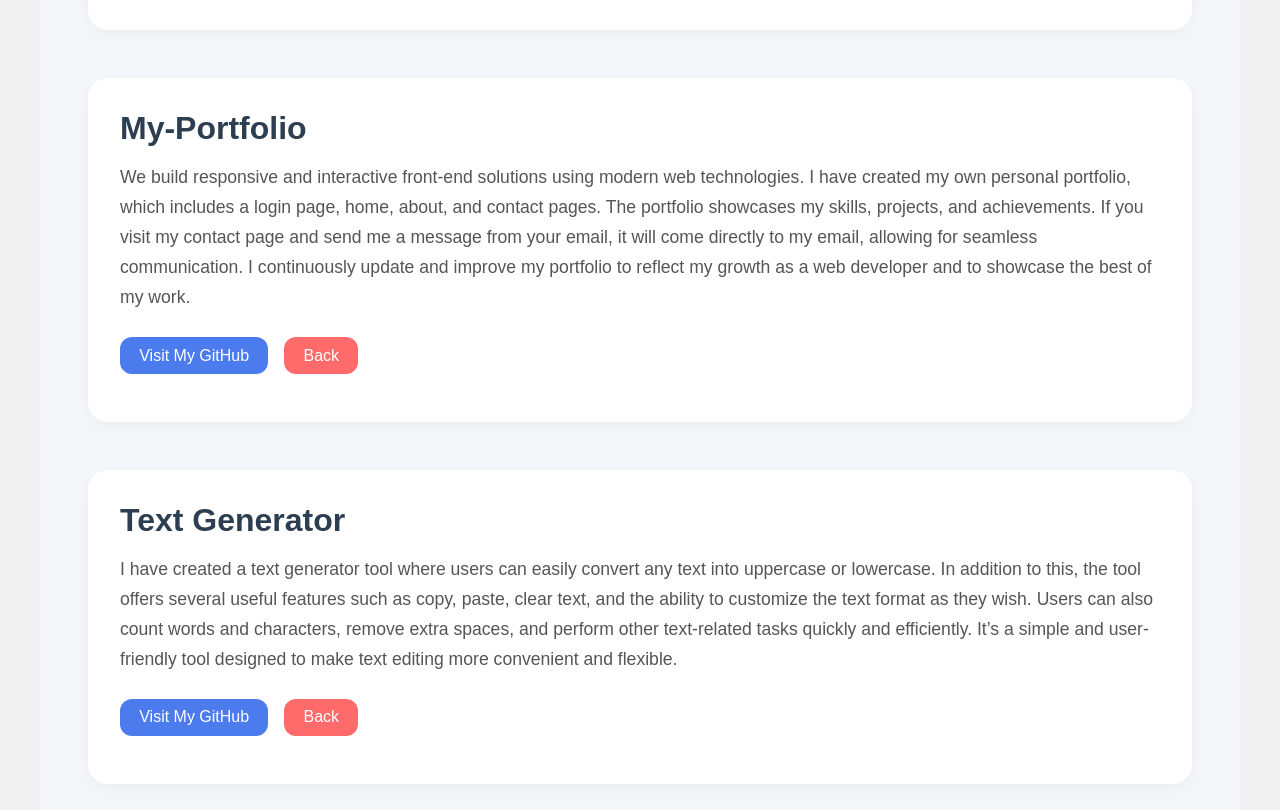
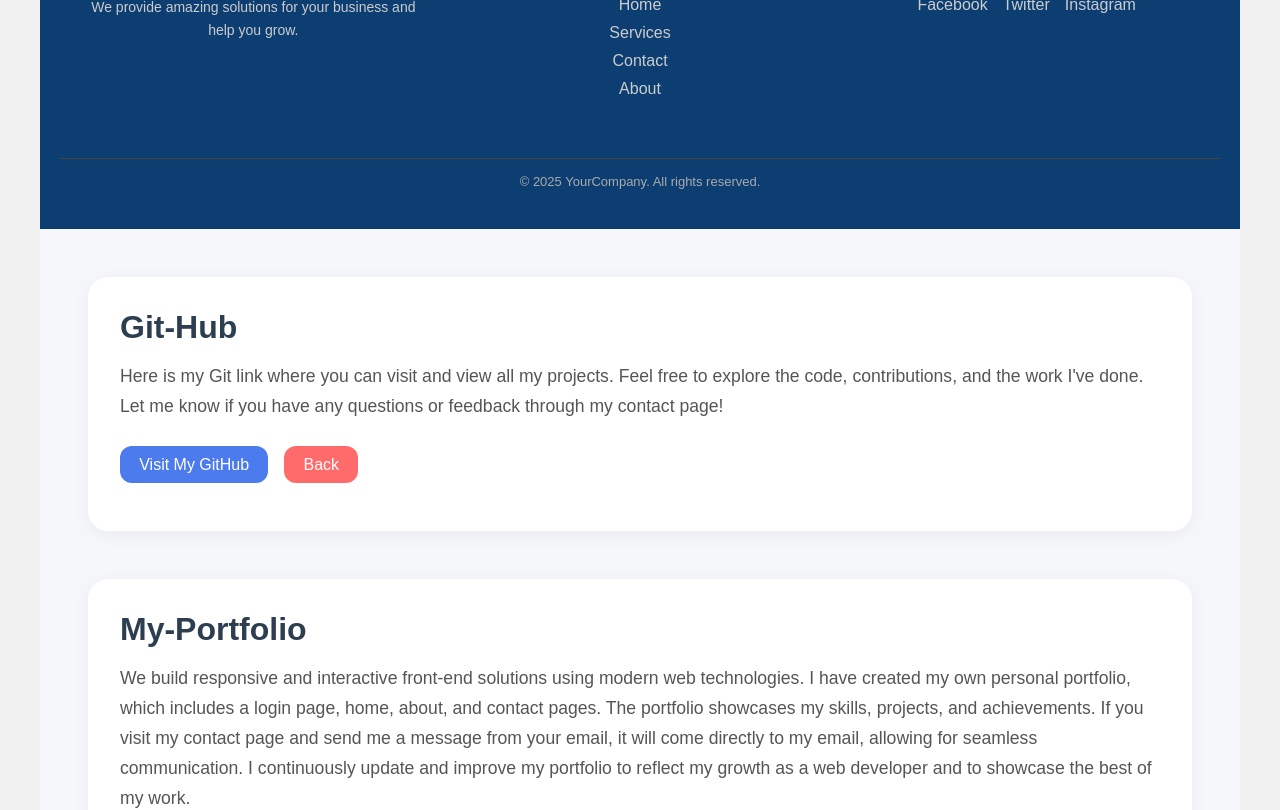
Before and after one commit to Rajsingh-01/raj_personal_website, a React (Create React App) app: page /home/about/github-details in a window 1280 px wide. Shown: the top 810 px of the page. Built offline with nearby package versions, Linux system fonts and the light colour scheme.

Commit message:
added footer part

```diff
--- a/src/App.js
+++ b/src/App.js
@@ -2,14 +2,17 @@ import { BrowserRouter as Router, Routes, Route } from "react-router-dom";
 import React from "react";
 import HomePage from "./Dashboard/Home_page";
 import LoginPage from "./component/Login_page";
+import Footer from "./FooterPart/Footer";
 import AboutPage from "./Dashboard/About_page";
 import GitHubDetails from "./Dashboard/GitHubDetails";
 
 function App() {
   return (
     <Router>
+      {/* Common Footer outside Routes */}
+      <Footer />
       <Routes>
-      <Route path="/" element={<LoginPage />} />
+        <Route path="/" element={<LoginPage />} />
         <Route path="/home" element={<HomePage />} />
         <Route path="/home/about" element={<AboutPage />} />
         <Route path="/home/about/github-details" element={<GitHubDetails />} />
--- a/src/Dashboard/GitHubDetails.js
+++ b/src/Dashboard/GitHubDetails.js
@@ -9,7 +9,7 @@ const GitHubDetails = () => {
 
   // Create refs for each section
   const refs = {
-    "Git-Hub 01": useRef(null),
+    "Git-Hub": useRef(null),
     "PersonalPortfolio": useRef(null),
     "Text Generator": useRef(null),
     "Mind Space": useRef(null),
@@ -26,8 +26,8 @@ const GitHubDetails = () => {
     <div className="about-details">
       <div className="github-details">
         <h2
-          ref={refs["Git-Hub 01"]}
-          className={selectedTitle === "Git-Hub 01" ? "highlight-title" : ""}
+          ref={refs["Git-Hub"]}
+          className={selectedTitle === "Git-Hub" ? "highlight-title" : ""}
         >
           Git-Hub
         </h2>
--- a/src/Dashboard/GitHubDetails.scss
+++ b/src/Dashboard/GitHubDetails.scss
@@ -8,8 +8,21 @@
   width: 100%;
   max-width: 1200px;
   margin: 0 auto;
-  margin-bottom: -152px;
+  margin-bottom: -51rem;
   box-sizing: border-box;
+
+  .highlight-title {
+    text-decoration-line: underline;
+    text-decoration-color: red;
+    text-decoration-thickness: 3px;
+    text-underline-offset: 8px;
+    cursor: pointer; /* yeh add kiya hover effect ke liye */
+}
+.highlight-title:hover {
+  text-decoration-color: darkred;
+  text-decoration-thickness: 4px;
+}
+
 
   .github-details,
   .personal-portfolio-details,
--- a/src/Dashboard/Home_page.jsx
+++ b/src/Dashboard/Home_page.jsx
@@ -2,6 +2,7 @@ import React, { useState, useEffect, useRef } from "react";
 import { Routes, Route, Link, useNavigate, useLocation, Navigate } from "react-router-dom";
 import AboutPage from "./About_page";
 import ContactPage from "./Contact_page";
+import Footer from "../FooterPart/Footer";
 import { Button, IconButton, Drawer } from "@mui/material";
 import WorkIcon from "@mui/icons-material/Work";
 import MenuIcon from "@mui/icons-material/Menu";
@@ -19,7 +20,7 @@ const HomePage = () => {
   const homeRef = useRef(null);
   const aboutRef = useRef(null);
   const contactRef = useRef(null);
-
+  const footerRef = useRef(null);
   useEffect(() => {
     if (!localStorage.getItem("isLoggedIn")) {
       console.log("User is not logged in, redirecting to login page...");
@@ -169,6 +170,10 @@ const HomePage = () => {
           <div ref={contactRef} className="contact-section">
             <ContactPage />
           </div>
+              {/* Footer section */}
+               <div ref={footerRef} className="footer-section">
+            <Footer/>
+          </div>
         </div>
       </div>
     </>
--- /dev/null
+++ b/src/FooterPart/Footer.js
@@ -0,0 +1,40 @@
+import React, { useState } from "react";
+import { useNavigate } from "react-router-dom";
+import './Footer.scss';
+
+const Footer = () => {
+  return (
+    <footer className="footer">
+      <div className="footer-container">
+        <div className="footer-section">
+          <h2>About Us</h2>
+          <p>We provide amazing solutions for your business and help you grow.</p>
+        </div>
+
+        <div className="footer-section">
+          <h2>Quick Links</h2>
+          <ul>
+            <li><a href="/">Home</a></li>
+            <li><a href="/">Services</a></li>
+            <li><a href="/">Contact</a></li>
+            <li><a href="/">About</a></li>
+          </ul>
+        </div>
+
+        <div className="footer-section">
+          <h2>Follow Us</h2>
+          <div className="footer-socials">
+            <a href="/">Facebook</a>
+            <a href="/">Twitter</a>
+            <a href="/">Instagram</a>
+          </div>
+        </div>
+      </div>
+      <div className="footer-bottom">
+        © {new Date().getFullYear()} YourCompany. All rights reserved.
+      </div>
+    </footer>
+  );
+};
+
+export default Footer;
--- /dev/null
+++ b/src/FooterPart/Footer.scss
@@ -0,0 +1,78 @@
+.footer {
+    background-color: #0d3e72;
+    color: #fff;
+    padding: 40px 20px;
+    text-align: center;
+
+    .footer-container {
+      display: flex;
+      flex-wrap: wrap;
+      justify-content: space-around;
+      max-width: 1200px;
+      margin: 0 auto;
+    }
+
+    .footer-section {
+      flex: 1 1 250px;
+      margin: 20px;
+
+      h2 {
+        font-size: 20px;
+        margin-bottom: 15px;
+        color: #f4f4f4;
+        border-bottom: 2px solid #555;
+        padding-bottom: 5px;
+        display: inline-block;
+      }
+
+      p {
+        font-size: 14px;
+        color: #ccc;
+        line-height: 1.6;
+      }
+
+      ul {
+        list-style: none;
+        padding: 0;
+
+        li {
+          margin-bottom: 10px;
+
+          a {
+            color: #ccc;
+            text-decoration: none;
+            transition: color 0.3s ease;
+
+            &:hover {
+              color: #00bcd4;
+            }
+          }
+        }
+      }
+
+      .footer-socials {
+        display: flex;
+        justify-content: center;
+        gap: 15px;
+
+        a {
+          color: #ccc;
+          text-decoration: none;
+          font-weight: 500;
+          transition: color 0.3s ease;
+
+          &:hover {
+            color: #00bcd4;
+          }
+        }
+      }
+    }
+
+    .footer-bottom {
+      border-top: 1px solid #444;
+      margin-top: 30px;
+      padding-top: 15px;
+      font-size: 13px;
+      color: #aaa;
+    }
+  }
```
